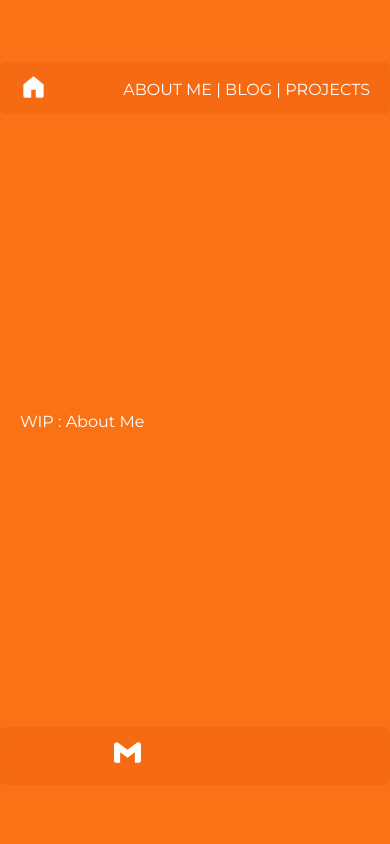
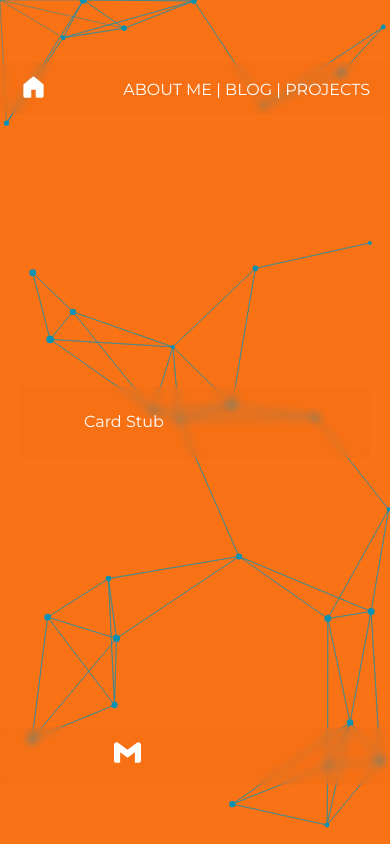
Before and after one commit to BryanDavis999/portfolio, a Next.js app: page /about in a window 390 px wide. Built offline with nearby package versions, Linux system fonts and the light colour scheme; some icons are missing.

Commit message:
Refactored the Canvas Base

```diff
--- a/src/components/CanvasBase.tsx
+++ b/src/components/CanvasBase.tsx
@@ -21,7 +21,11 @@ const CanvasBase =  ({ width, height }: CanvasBaseProps) => {
         }
     },[width, height, theme]);
 
-    return <canvas ref={canvasRef} width={width} height={height}/>;
+    return(
+        <div className='absolute top-0 left-0 w-screen h-screen bg-orange-500 dark:bg-sky-800 -z-40'>
+            <canvas ref={canvasRef} width={width} height={height}/>
+        </div>
+    )
 };
 
 export default CanvasBase;
--- a/src/components/Footer/index.jsx
+++ b/src/components/Footer/index.jsx
@@ -12,8 +12,8 @@ const Footer = () => {
   };
 
   return (
-    <footer className="h-12 flex-initial flex justify-center items-center mb-16 z-50">
-      <div className="w-full px-5 py-3 max-w-screen-xl flex justify-center backdrop-blur-sm bg-orange-600/30 dark:bg-sky-500/30 rounded-md">
+    <footer className="h-12 flex-initial flex justify-center items-center mb-16">
+      <div className="w-full px-5 py-3 max-w-screen-xl flex justify-center rounded-md glass_background">
         <div className="w-full max-w-screen-lg flex justify-between">
           <ContactLinks />
           <button className="mx-2" onClick={handleThemeToggle}>
--- a/src/components/Navbar.tsx
+++ b/src/components/Navbar.tsx
@@ -2,8 +2,8 @@ import Link from "next/link"
 import {GoHomeFill} from "react-icons/go"
 
 const Navbar = () =>
-  <header className='h-12 w-full flex-initial flex justify-center items-center mt-16 z-50'>
-    <div className="w-full px-5 py-3 max-w-screen-xl flex justify-center backdrop-blur-sm bg-orange-600/30 dark:bg-sky-500/30 rounded-md">
+  <header className='h-12 w-full flex-initial flex justify-center items-center mt-16'>
+    <div className="w-full px-5 py-3 max-w-screen-xl flex justify-center rounded-md glass_background">
       <div className="w-full max-w-screen-lg flex justify-between">
         <Link href={`/`}> {/* Hide if already at home */}
           <GoHomeFill size={27} />
--- a/src/components/layout.tsx
+++ b/src/components/layout.tsx
@@ -1,6 +1,8 @@
 import Head from 'next/head';
 import Navbar from './Navbar';
 import Footer from "./Footer/index"
+import CanvasBase from './CanvasBase';
+import useWindowDimensions from '@/hooks/useWindowDimensions';
 
 import { Montserrat } from "@next/font/google";
 const montserrat = Montserrat({
@@ -15,6 +17,8 @@ type LayoutProps = {
 }
 
 const Layout = ({children}: LayoutProps) => {
+  const { height, width } = useWindowDimensions();
+
   return (
     <>
       <Head>
@@ -24,10 +28,11 @@ const Layout = ({children}: LayoutProps) => {
           content="Bryan Davis : portfolio"
         />
       </Head>
-      <main className={`h-screen -z-30 w-screen flex flex-col bg-orange-500 text-white dark:bg-sky-800 ${montserrat.className}`}>
+      <main className={`h-screen w-screen flex flex-col text-white ${montserrat.className}`}>
         <Navbar />
         {children}
         <Footer />
+        <CanvasBase height={height} width={width}/>
       </main>
     </>
   );
--- /dev/null
+++ b/src/constants/aboutMe.ts
@@ -0,0 +1,29 @@
+type contactDataType = Array<{start: string, end: string, organization: string, description: string, additionalNotes: Array<string>}>
+
+export const contactData: contactDataType = [
+  {
+    start: '2004',
+    end: '2016',
+    organization: 'OOEHS, Sharjah, UAE',
+    description: 'Graduated High School',
+    additionalNotes: [],
+  },
+  {
+    start: '2016',
+    end: '2020',
+    organization: 'FISAT, Kerala, India',
+    description: "Obtained a Bachelor of Technology Degree in Computer Science & Engineering",
+    additionalNotes: [],
+  },
+  {
+    start: '2021',
+    end: '2023',
+    organization: 'BigBinary Software Ltd.',
+    description: 'Worked for 2 years as a full stack web developer.',
+    additionalNotes: [
+      'Built Web Apps using Ruby on Rails mixed with React JS'
+    ]
+  }
+]
+
+export default contactData
--- a/src/constants/contactInfo.ts
+++ b/src/constants/contactInfo.ts
@@ -3,10 +3,10 @@ import { SiGmail } from 'react-icons/si';
 
 type contactDataType = Array<{name: string, link: string, Icon: React.ElementType}>
 
-export const contactData: contactDataType = [
+export const contactInfo: contactDataType = [
   {name: 'Github', link: 'https://github.com/BryanDavis999', Icon: FaGithub},
   {name: 'LinkedIn', link: 'https://linkedin.com/in/the-bryan-davis/', Icon: FaLinkedin},
-  {name: 'Email', link: 'mailto:test@test.test', Icon: SiGmail},
+  {name: 'Email', link: 'bryandavis999.dev@gmail.com', Icon: SiGmail},
 ]
 
-export default contactData
+export default contactInfo
--- a/src/pages/about.tsx
+++ b/src/pages/about.tsx
@@ -1,11 +1,15 @@
 import Layout from '@/components/Layout';
+import useWindowDimensions from '@/hooks/useWindowDimensions';
+
 
 const About = () => {
+  const { height, width } = useWindowDimensions();
+
   return (
     <Layout>
       <section className='flex flex-col justify-center items-center flex-auto'>
-        <div className='flex flex-col w-full max-w-6xl px-5'>
-          WIP : About Me
+        <div className='flex flex-col w-full max-w-screen-lg px-5 lg:px-0'>
+          <div className='glass_background px-16 py-6'>Card Stub</div>
         </div>
       </section>
     </Layout>
--- a/src/pages/index.tsx
+++ b/src/pages/index.tsx
@@ -1,6 +1,4 @@
-import CanvasBase from '@/components/CanvasBase';
 import Layout from '@/components/Layout';
-import useWindowDimensions from '@/hooks/useWindowDimensions';
 
 import { Anton } from "@next/font/google";
 const bebas = Anton({
@@ -9,17 +7,12 @@ const bebas = Anton({
 })
 
 const Home = () => {
-  const { height, width } = useWindowDimensions();
-
   return (
     <Layout>
       <section className='flex flex-col justify-center items-center flex-auto'>
         <div className='flex flex-col w-full max-w-screen-lg px-5 lg:px-0'>
-          <h1 className={`text-8xl font-bold uppercase ${bebas.className} z-20`}>Bryan Davis</h1>
-          <h2 className='mt-3 text-2xl font-light uppercase dark:text-blue-100 tracking-[0.13em] z-20'>Web Developer & Designer</h2>
-          <div className='absolute top-0 left-0 w-screen h-screen z-10'>
-            <CanvasBase height={height} width={width}/>
-          </div>
+          <h1 className={`text-8xl font-bold uppercase ${bebas.className}`}>Bryan Davis</h1>
+          <h2 className='mt-3 text-2xl font-light uppercase dark:text-blue-100 tracking-[0.13em]'>Web Developer & Designer</h2>
         </div>
       </section>
     </Layout>
--- a/src/styles/global.css
+++ b/src/styles/global.css
@@ -1,3 +1,7 @@
 @import 'tailwindcss/base';
 @import 'tailwindcss/components';
 @import 'tailwindcss/utilities';
+
+.glass_background{
+  @apply backdrop-blur-sm bg-orange-600/10 dark:bg-sky-500/10
+}
```
